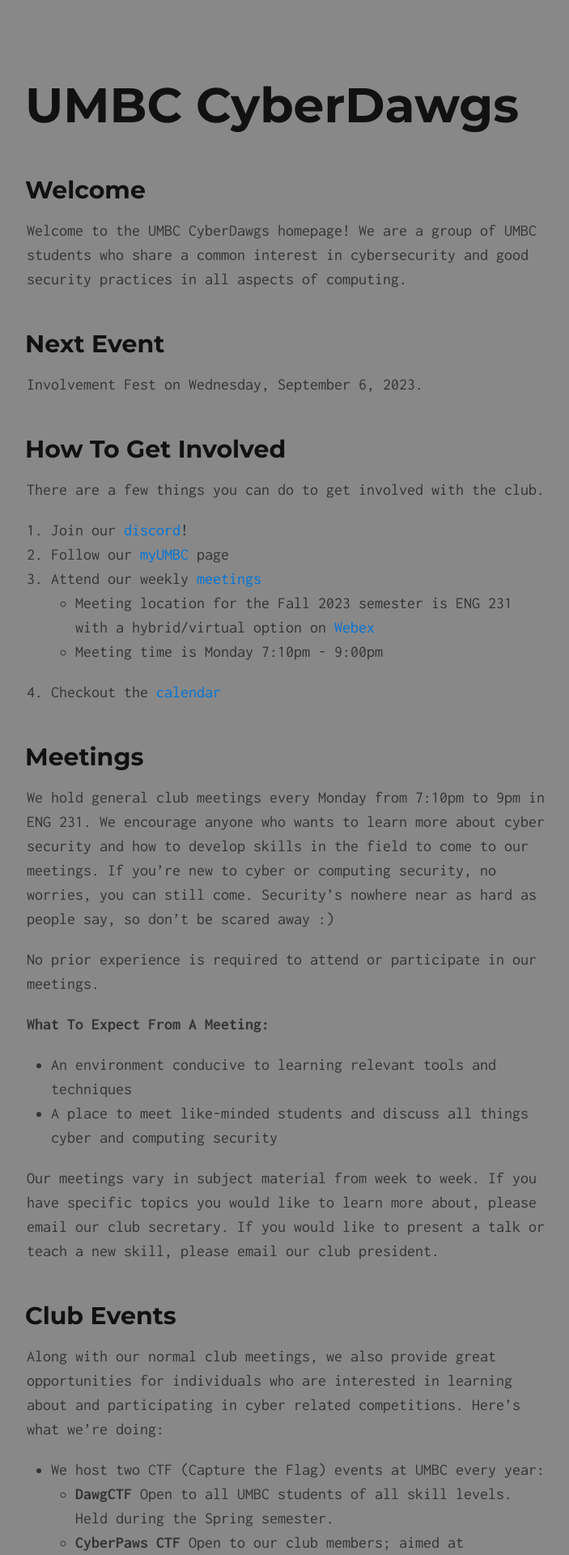
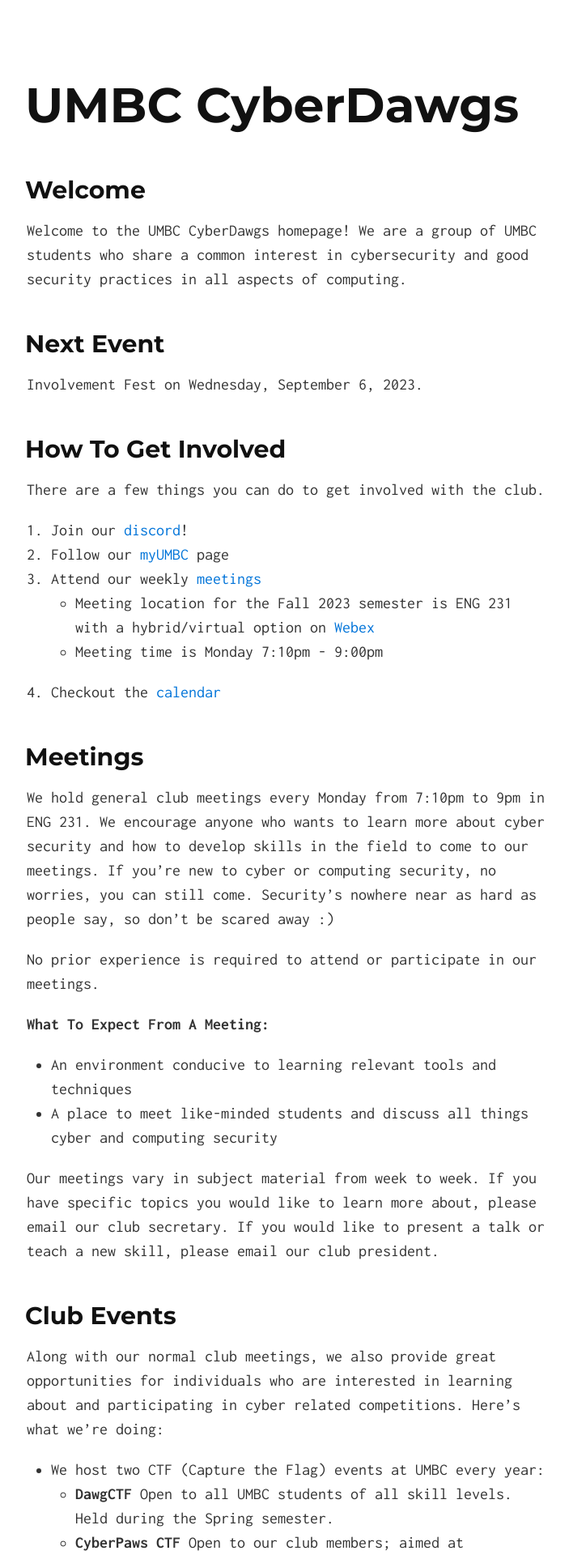
Before and after one commit to UMBCCyberDawgs/umbccyberdawgs.github.io, a Jekyll site: the page built from index.md, in a window 1280 px wide. Shown: the top 1920 px of the page at 81% size, without its empty margins (287-990 px from the left). Built offline with Jekyll 4.4.1, drawn with Linux system fonts in a browser that asks for light colours; our own code applies the rules of GitHub Pages for plain Markdown files.

```diff
--- a/_sass/_normalize.scss
+++ b/_sass/_normalize.scss
@@ -75,7 +75,7 @@ html {
 
 body {
     margin: 0;
-    background-color: #888888;
+    background-color: #FFFFFF;
 }
 /* ==========================================================================
    Links
```
